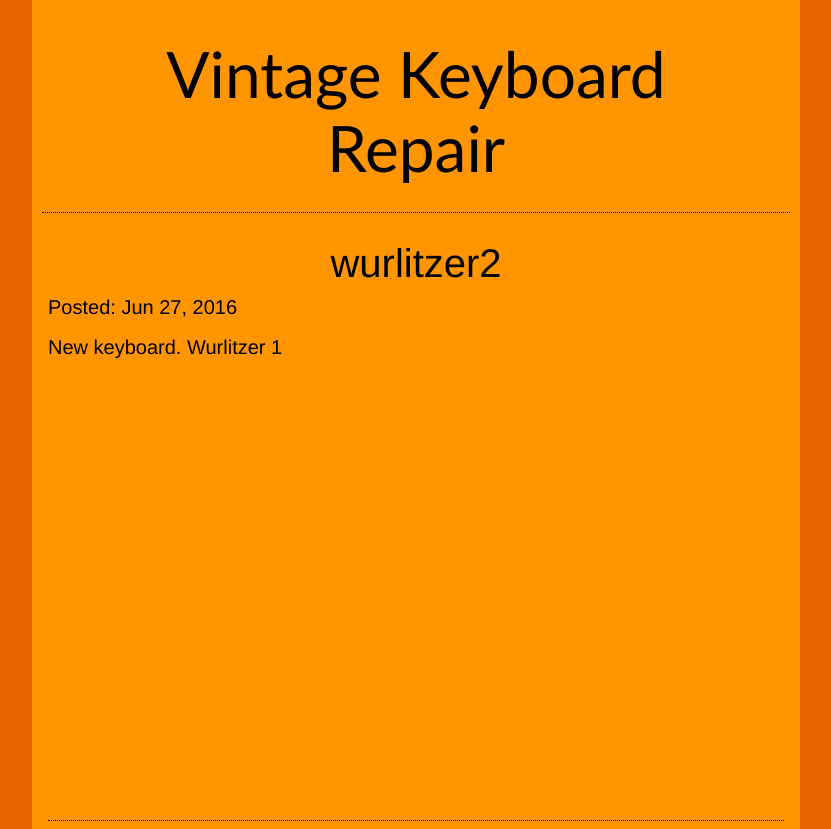
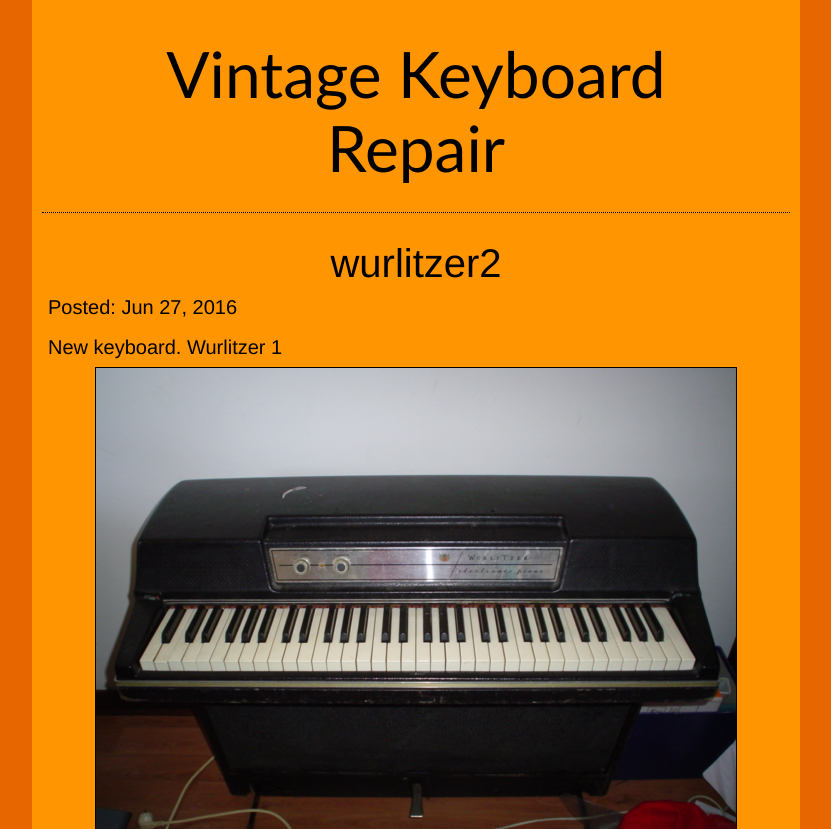
Before and after one commit to fogg4444/vintage_Keyboard_Repair_homeage, a Jekyll site: the page built from _posts/forsale/2016-06-27-wurlitzer1.md, in a window 1280 px wide. Shown: the top 829 px of the page, without its empty margins (224-1055 px from the left). Built offline with Jekyll 4.4.1, drawn with Linux system fonts in a browser that asks for light colours; grey boxes are pictures that could not be loaded.

Commit message:
Updated 2016-06-27-wurlitzer1.md

```diff
--- a/_posts/forsale/2016-06-27-wurlitzer1.md
+++ b/_posts/forsale/2016-06-27-wurlitzer1.md
@@ -5,3 +5,7 @@
 title: wurlitzer2
 ---
 New keyboard. Wurlitzer 1
+
+![DSC01108.JPG]({{site.baseurl}}/assets/images/DSC01108.JPG)
+
+![wurly_2.jpg]({{site.baseurl}}/assets/images/wurly_2.jpg)
```
